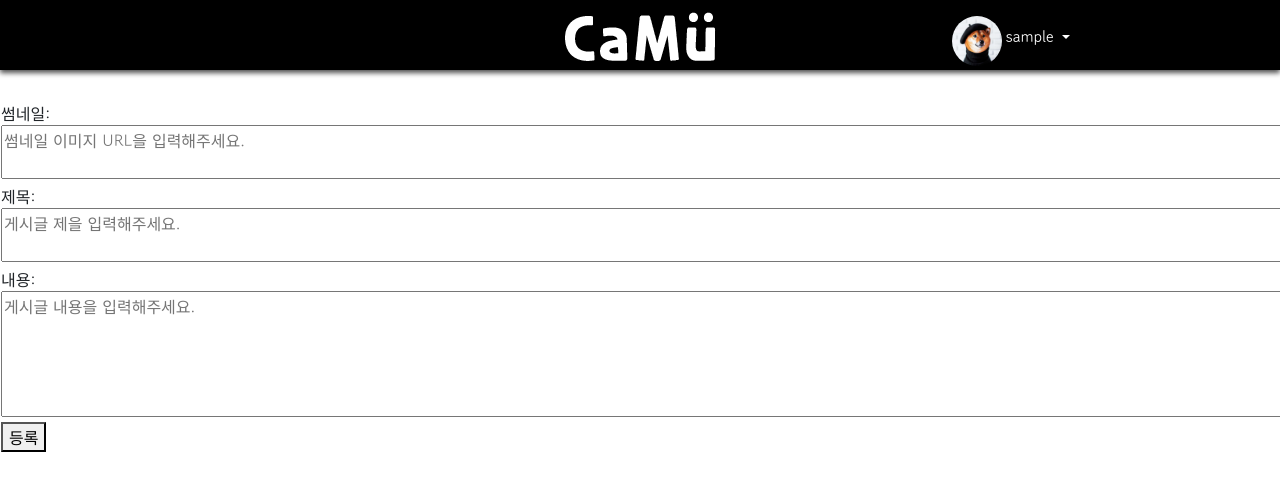
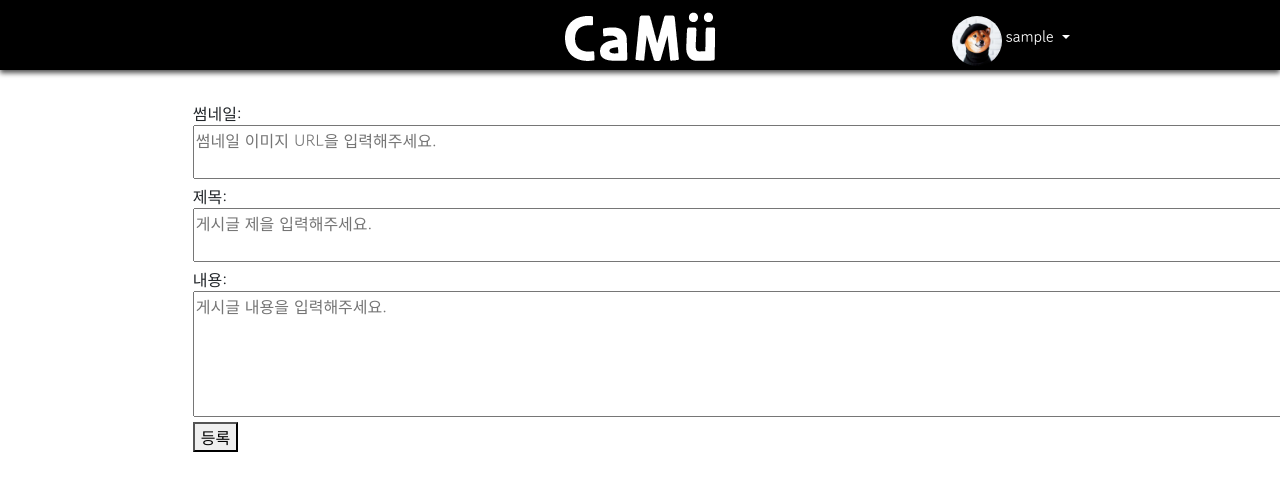
Before and after one commit to saddeveloper99/Django_Team_Project, a Django app: page /create-post/ in a window 1280 px wide. Shown: the top 491 px of the page. Run offline with Django 4.2, Linux system fonts and the light colour scheme; the visitor is signed in with stand-in values (Sample User, id 1).

Commit message:
modify base.html

```diff
--- a/templates/base.html
+++ b/templates/base.html
@@ -68,6 +68,7 @@
                 </div>
             {% endif %}
         </div>
+        <div style="display: block; width:70%; margin: 0 auto;">
         {% block content %}
             <!-- content -->
         {% endblock %}
@@ -77,6 +78,7 @@
         {% block set-post %}
             {#    게시글 수정 블록    #}
         {% endblock %}
+        </div>
     </div>
 </div>
 </body>
```
Also changed, not shown: tweet/migrations/0001_initial.py, tweet/migrations/0002_initial.py, user/migrations/0001_initial.py, 1 other file.
